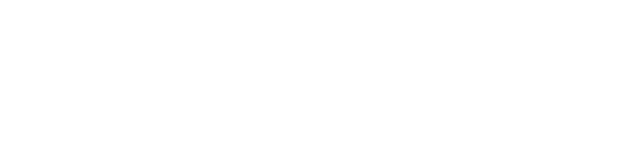
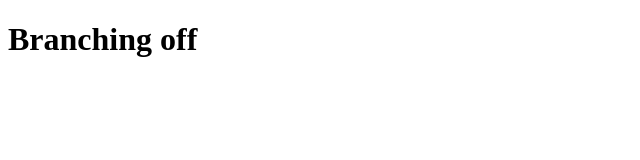
Before and after one commit to Sputnikccy/git-branching, a plain HTML site: page index.html in a window 1280 px wide. Shown: the whole page, without its empty margins (0-640 px from the left). Drawn offline with Linux system fonts and the light colour scheme.

Commit message:
added header

```diff
--- a/index.html
+++ b/index.html
@@ -7,6 +7,8 @@
   <title>Git branching lesson on test</title>
 </head>
 <body>
-
+<header>
+  <h1>Branching off</h1>
+</header>
 </body>
 </html>
```
